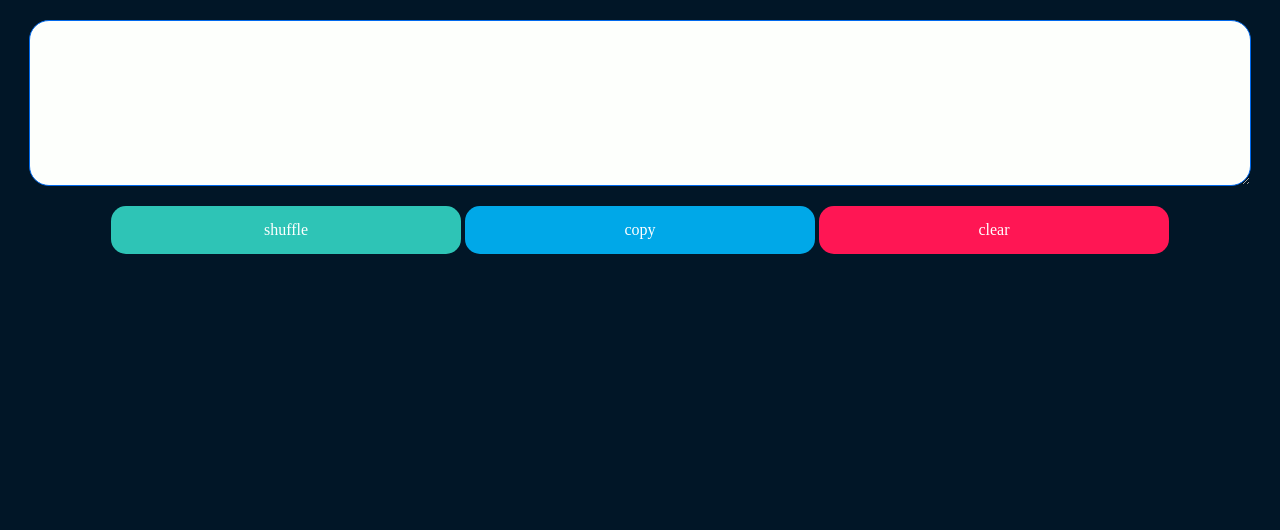
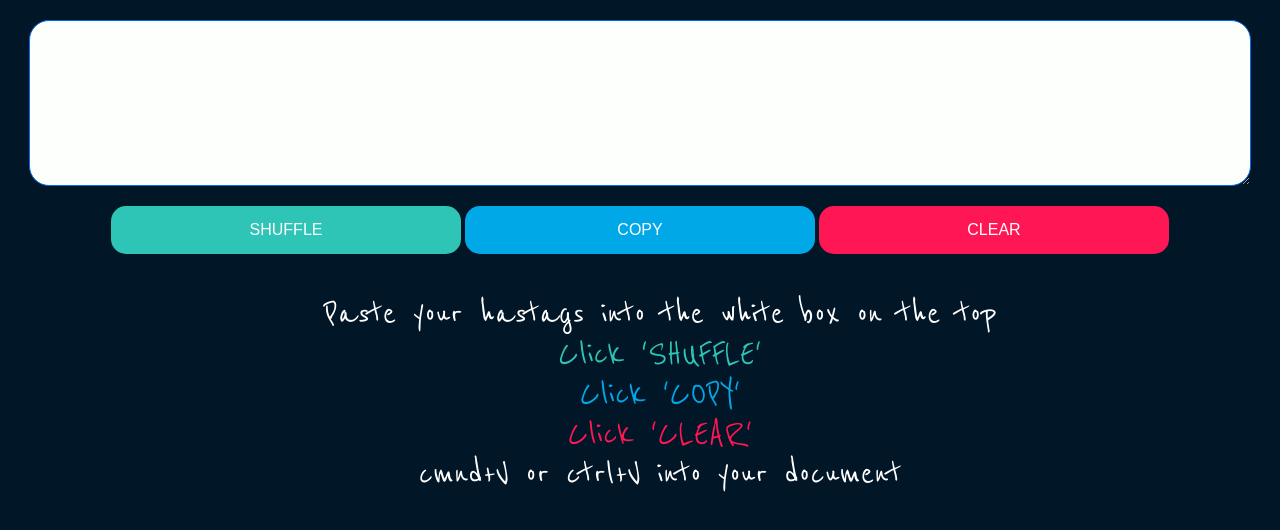
Before and after one commit to martinm/instagram-hashtags-shuffle, a plain HTML site: page index.html in a window 1280 px wide. Drawn offline with Linux system fonts and the light colour scheme.

Commit message:
design + added instructions

```diff
--- a/index.html
+++ b/index.html
@@ -12,9 +12,19 @@
 
 <body>
     <textarea id="inputText"></textarea>
-        <div class="btn shuffleBtn" onclick="shuffleBtnPressed()">shuffle</div>
-        <div class="btn copyBtn" onclick="copyContent()">copy</div>
-        <div class="btn clearBtn" onclick="clearContent()">clear</div>
+        <div class="btn shuffleBtn" onclick="shuffleBtnPressed()">SHUFFLE</div>
+        <div class="btn copyBtn" onclick="copyContent()">COPY</div>
+        <div class="btn clearBtn" onclick="clearContent()">CLEAR</div>
+
+        <ul>
+            <li>Paste your hastags into the white box on the top</li>
+            <li class="shu">Click 'SHUFFLE'</li>
+            <li class="cop">Click 'COPY'</li>
+            <li class="cle">Click 'CLEAR'</li>
+            <li>cmnd+V or ctrl+V into your document</li>
+        </ul>
+
+        <link href="https://fonts.googleapis.com/css?family=Reenie+Beanie" rel="stylesheet">
 </body>
 
 </html>
--- a/style.css
+++ b/style.css
@@ -2,6 +2,7 @@ body {
     margin: 0 auto;
     text-align: center;
     background-color: #011627;
+    color: #fff;
 }
 
 textarea {
@@ -14,6 +15,8 @@ textarea {
     background-color: #FDFFFC;
     margin-top: 20px;
     border-radius: 20px;
+    font-family: Arial, Helvetica, sans-serif;
+    font-size: 15px;
 }
 
 #buttons {
@@ -34,6 +37,7 @@ textarea {
     -webkit-user-select: none;
     -moz-user-select: none;
     border-radius: 15px;
+    font-family: Arial, Helvetica, sans-serif;
 }
 
 .btn:hover {
@@ -48,10 +52,28 @@ btn:active {
     background: #2EC4B6;
 }
 
+.shu {
+    color: #2EC4B6;
+}
+
 .copyBtn {
     background: #00A8E8;
+}
+
+.cop {
+    color: #00A8E8;
 }
 
 .clearBtn {
     background: #FF1654;
 }
+
+.cle {
+    color: #FF1654;
+}
+
+ul {
+    list-style: none;
+    font-family: 'Reenie Beanie', cursive;
+    font-size: 40px;
+}
```
